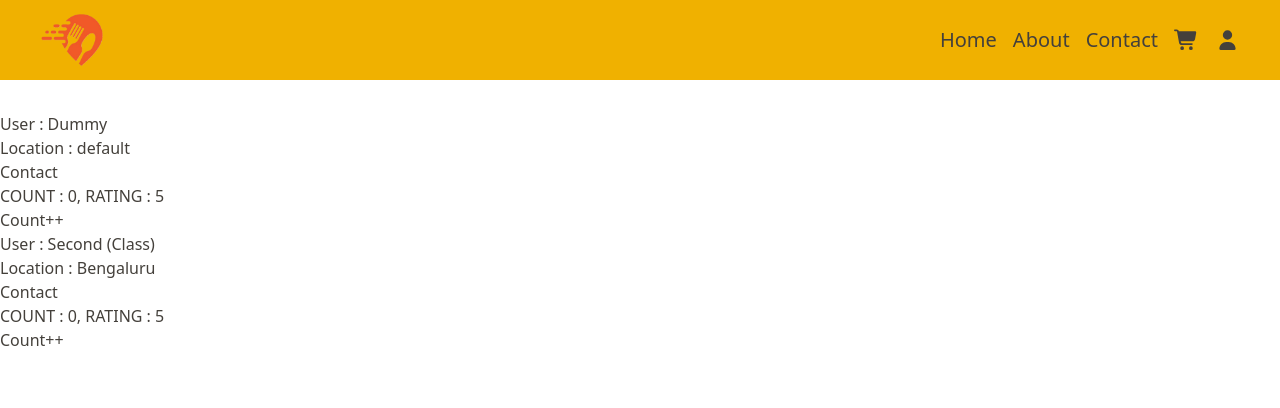
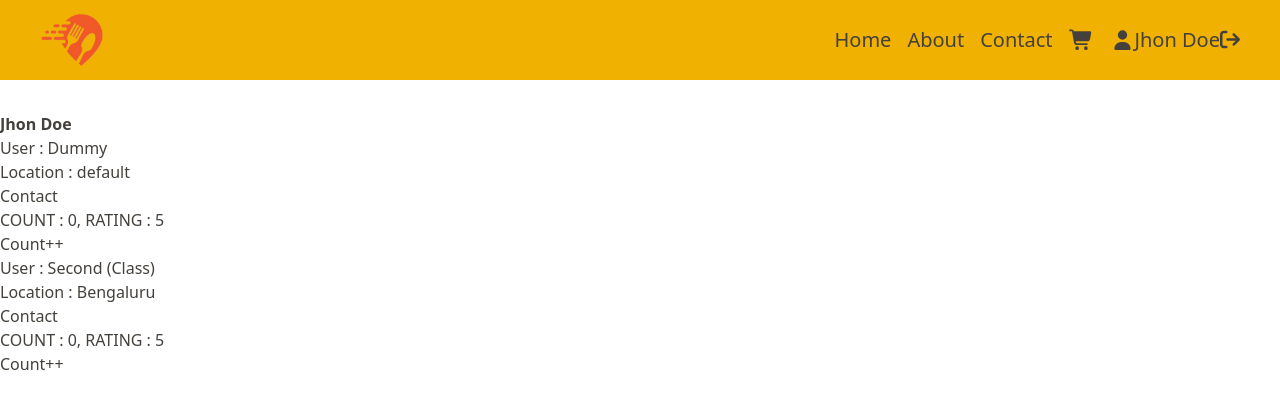
Before and after one commit to Sifa19/React-Tutorial, a React (Vite) app: page /about in a window 1280 px wide. Both pictures are taken after a click on the item 1230 px from the left and 40 px from the top of the page. Shown: the top 408 px of the page. Built offline with nearby package versions, Linux system fonts and the light colour scheme; no server answers.

Commit message:
context api

```diff
--- a/src/App.js
+++ b/src/App.js
@@ -20,7 +20,6 @@ Dynamic import
 
 // import Grocery from "./components/Grocery";
 import { lazy, Suspense } from "react";
-import ShimmerCard from "./components/ShimmerCard";
 const Grocery = lazy(() => import("./components/Grocery"));
 
 const AppLayout = () => {
--- a/src/components/AboutUs.jsx
+++ b/src/components/AboutUs.jsx
@@ -1,6 +1,7 @@
 import { Component } from "react";
 import User from "./User";
 import UserClass from "./UserClass";
+import UserContext from "../utils/userContext";
 
 class AboutUs extends Component {
   constructor(props) {
@@ -19,6 +20,11 @@ class AboutUs extends Component {
     const { name, location } = this.state.userInfo;
     return (
       <div>
+        <h1 className="font-bold">
+          <UserContext.Consumer>
+            {({ loggedInUser }) => loggedInUser}
+          </UserContext.Consumer>
+        </h1>
         {/* <User name={"Prachita (Function)"} location={"Goa"} /> */}
         <UserClass name={name} location={location} />
         <UserClass name={"Second (Class)"} location={"Bengaluru"} />
--- a/src/components/Header.jsx
+++ b/src/components/Header.jsx
@@ -2,13 +2,15 @@ import { Link } from "react-router-dom";
 import { FontAwesomeIcon } from "@fortawesome/react-fontawesome";
 import { faCartShopping } from "@fortawesome/free-solid-svg-icons";
 import { faUser } from "@fortawesome/free-solid-svg-icons";
-import { useState } from "../../node_modules/react";
+import { useState, useContext } from "../../node_modules/react";
 import { CDN_LOGO_URL } from "../utils/constants";
 import logo from "./logo.png";
+import UserContext from "../utils/userContext";
 
 function Header() {
   const [login, setLogin] = useState(false);
-  console.log(logo);
+  const userData = useContext(UserContext);
+
   return (
     <div
       className="
@@ -40,7 +42,11 @@ function Header() {
           {!login ? (
             <i className="fa fa-sign-in" aria-hidden="true"></i>
           ) : (
-            <FontAwesomeIcon icon={faUser} />
+            <>
+              <FontAwesomeIcon icon={faUser} />
+              {userData.loggedInUser}
+              <i className="fa fa-sign-out" aria-hidden="true"></i>
+            </>
           )}
         </li>
       </ul>
--- /dev/null
+++ b/src/utils/userContext.jsx
@@ -0,0 +1,7 @@
+import { createContext } from "react";
+
+const UserContext = createContext({
+  loggedInUser: "Jhon Doe",
+});
+
+export default UserContext;
```
